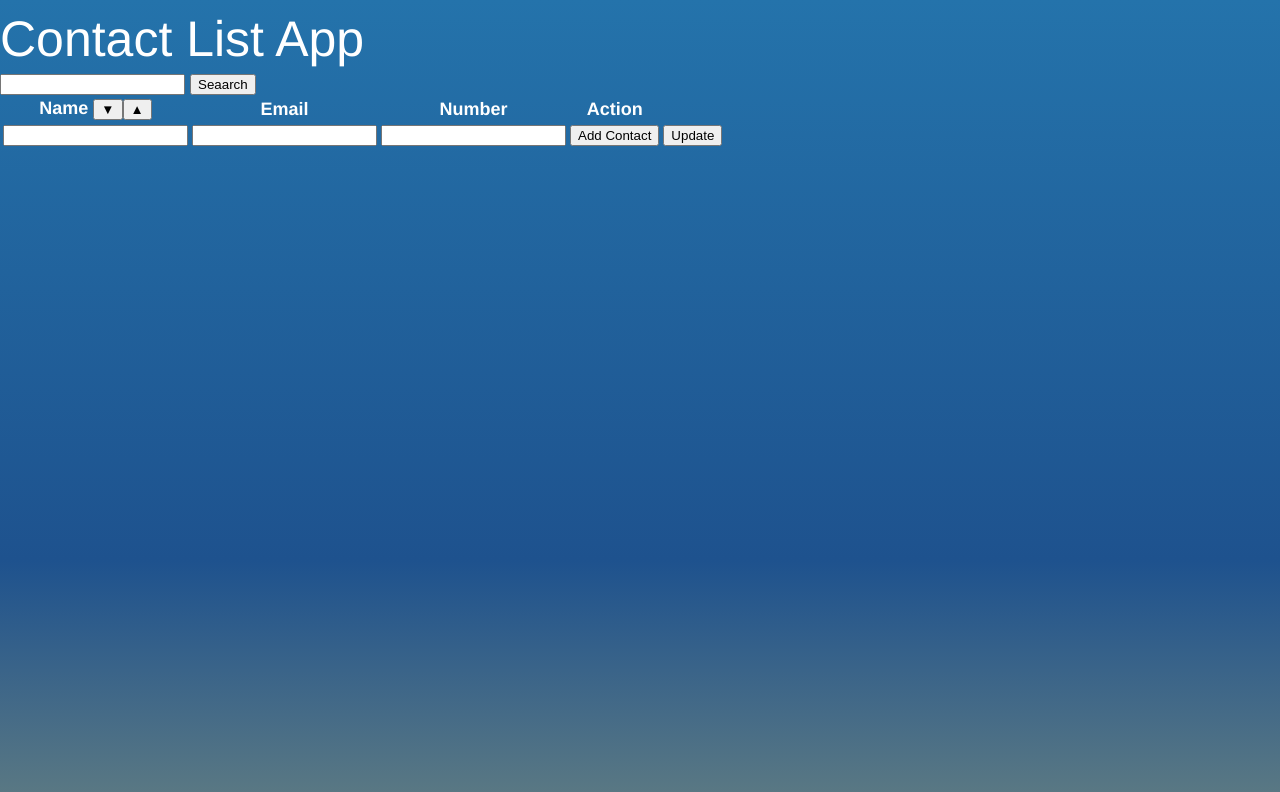
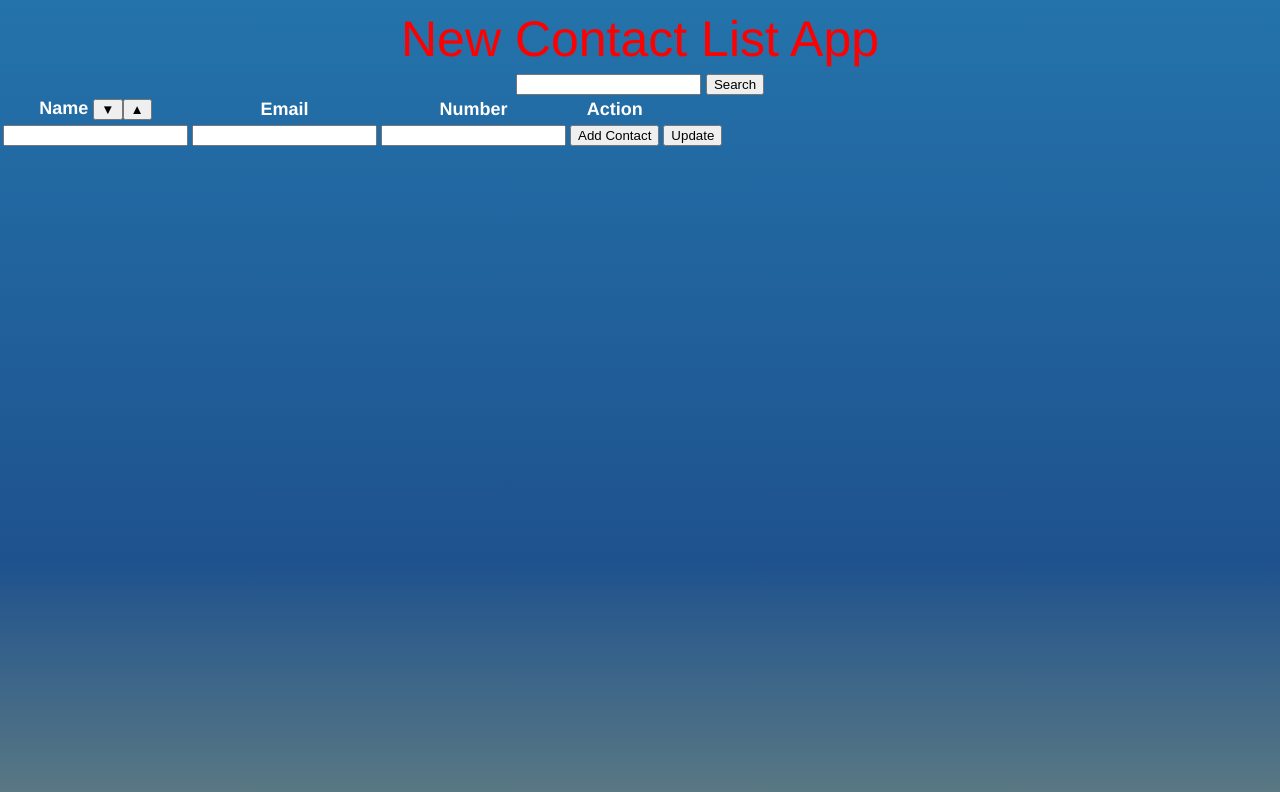
Before and after one commit to coreykadd/dev-ops, a website: page public/index.html in a window 1280 px wide. Drawn offline with nearby package versions, Linux system fonts and the light colour scheme; no server answers.

Commit message:
change some code

```diff
--- a/public/css/styles.css
+++ b/public/css/styles.css
@@ -17,10 +17,12 @@ html {
 
 body {
   font-size: 1.8rem;
+  text-align: center;
 }
 
 h1, h2, h3 {
   font-weight: normal;
+  color: red;
 }
 
 h1 {
--- a/public/index.html
+++ b/public/index.html
@@ -13,8 +13,8 @@
 
 <body ng-controller="AppCtrl">
     <div class="container">
-        <h1 style="padding-top: 10px">Contact List App</h1> <input ng-model="searchedName" ng-submit="searchName()"></input>
-        <button ng-click="searchName()">Seaarch</button>
+        <h1 style="padding-top: 10px">New Contact List App</h1> <input ng-model="searchedName" ng-submit="searchName()"></input>
+        <button ng-click="searchName()">Search</button>
         <table class="table">
             <thead>
                 <!--Headings-->
```
